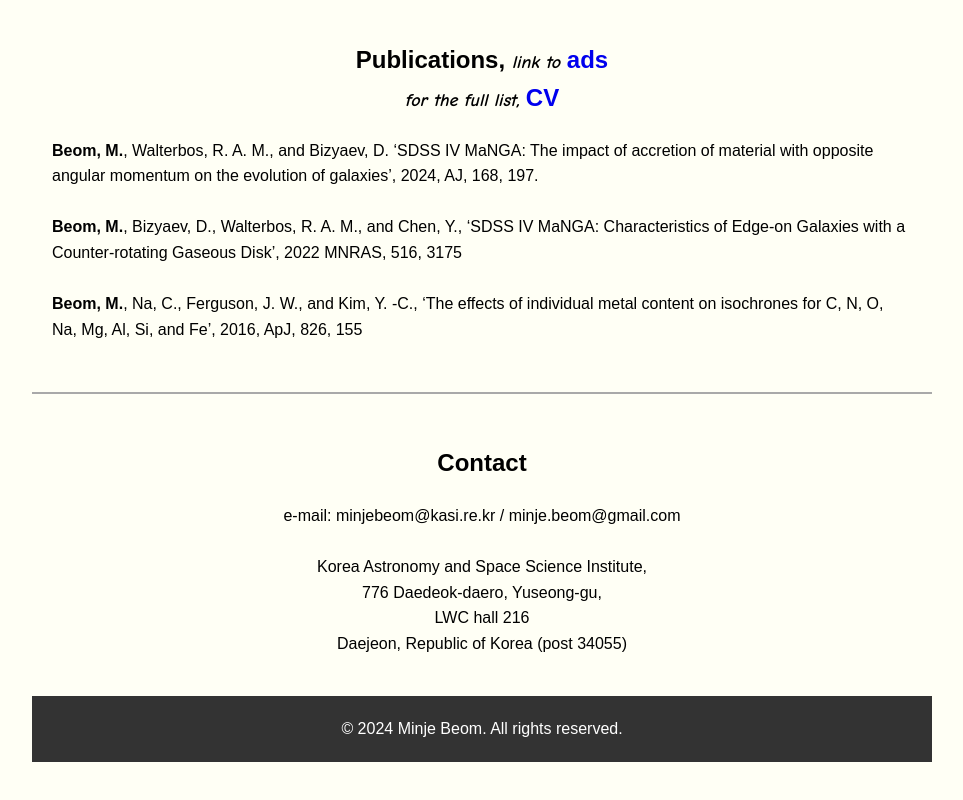
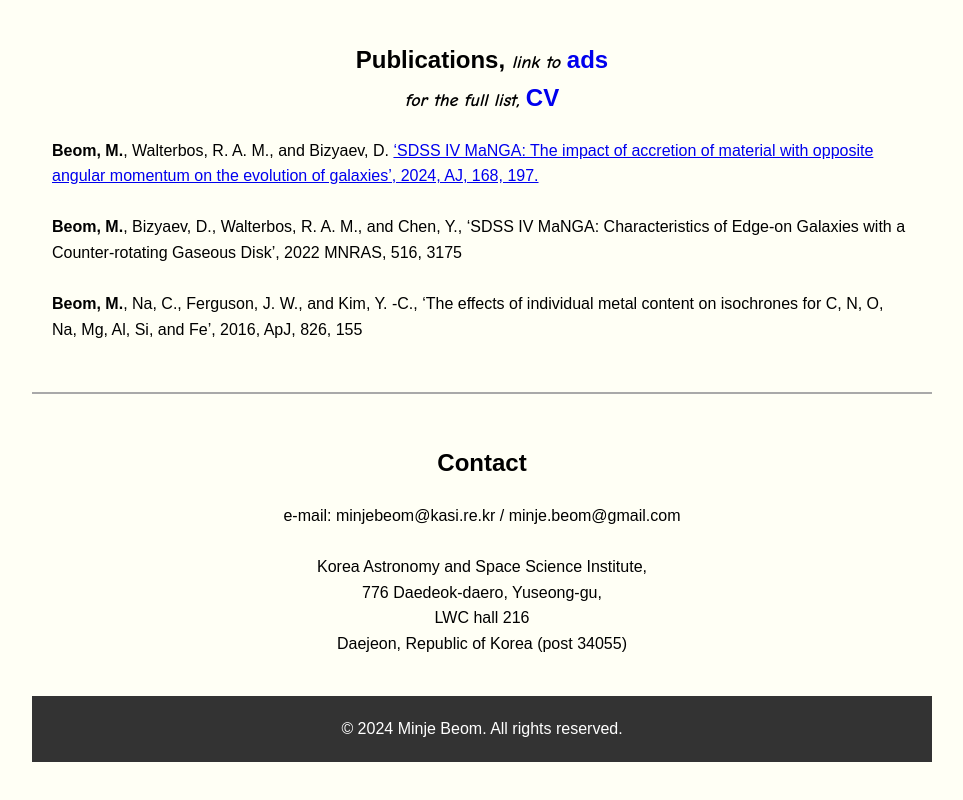
Before and after one commit to Minje-Beom/Minje-Beom.github.io, a plain HTML site: page index.html in a window 1280 px wide. Shown: the part 2538-3338 px from the top of the page, without its empty margins (158-1121 px from the left). Drawn offline with Linux system fonts and the light colour scheme.

Commit message:
Update index.html

```diff
--- a/index.html
+++ b/index.html
@@ -163,9 +163,10 @@ I am an astronomer, a researcher studying the Universe. I am studying galaxies w
             <br>
           <span class="italic-text">for the full list, </span> <a href="https://drive.google.com/file/d/1g3Od3qryZWsOjtpD4EqbmqDaeffJtyfg/view?usp=sharing" target="_blank">CV</a></h1>
 <p>
-<b>Beom, M.</b>, Walterbos, R. A. M., and Bizyaev, D. ‘SDSS IV MaNGA: The impact of
+<b>Beom, M.</b>, Walterbos, R. A. M., and Bizyaev, D.
+<a href="https://ui.adsabs.harvard.edu/abs/2024AJ....168..197B/abstract" target="_blank">‘SDSS IV MaNGA: The impact of
 accretion of material with opposite angular momentum on the evolution of galaxies’,
-2024, AJ, 168, 197.
+2024, AJ, 168, 197.</a>
 </p>
 <br>
 <p>
```
